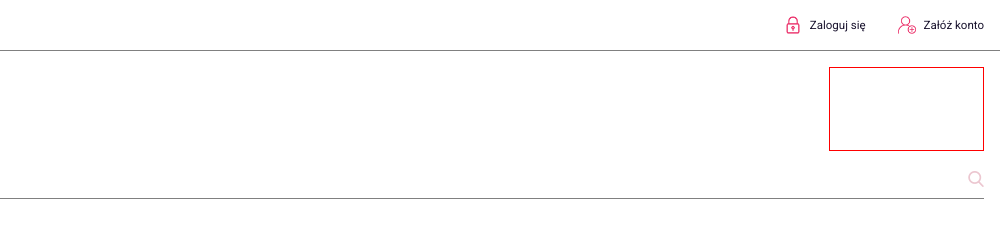
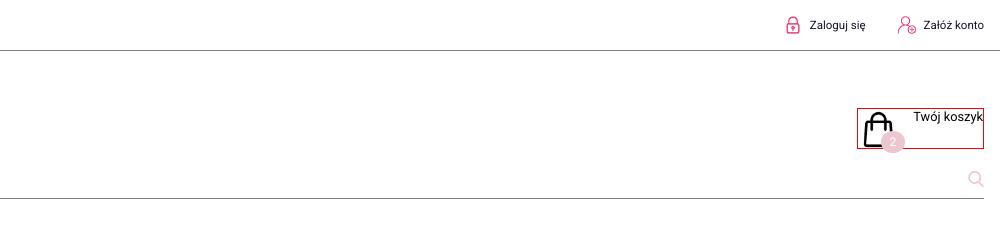
Before and after one commit to Michal-Radomski/Aurora_task, a website: page dist/index.html in a window 1280 px wide. Shown: the full height of the page, 280-1280 px from the left. Drawn offline with Linux system fonts and the light colour scheme.

Commit message:
Cart was added

```diff
--- a/src/sass/index.scss
+++ b/src/sass/index.scss
@@ -91,10 +91,36 @@ body {
     }
   }
   .input--cart {
-    width: 155px;
-    height: 84px;
+    margin-top: 41px;
+    width: auto;
+    height: 41px;
     border: 1px solid red;
     grid-column: 3 / span 1;
+    display: flex;
+    flex-direction: row;
+    cursor: pointer;
+    img.cart {
+      height: 41px;
+    }
+    .cart--number {
+      font-size: 12px;
+      line-height: 24px;
+      background: $primary-color;
+      color: $text-white;
+      padding: 4px;
+      width: 25px;
+      height: 25px;
+      vertical-align: bottom;
+      margin-left: -22px;
+      padding-left: 9px;
+      padding-right: 9px;
+      border-radius: 50%;
+      text-align: center;
+    }
+    p {
+      font-size: 80%;
+      margin-left: 0.5rem;
+    }
   }
   .input--input {
     grid-column: 1 / span 3;
@@ -113,7 +139,8 @@ body {
         border: none;
         width: 16px;
         height: 16px;
-        img {
+        cursor: pointer;
+        img.search {
           width: 100%;
           height: auto;
         }
```
Also changed, not shown: dist/index.html, dist/index.min.css, 1 other file.
